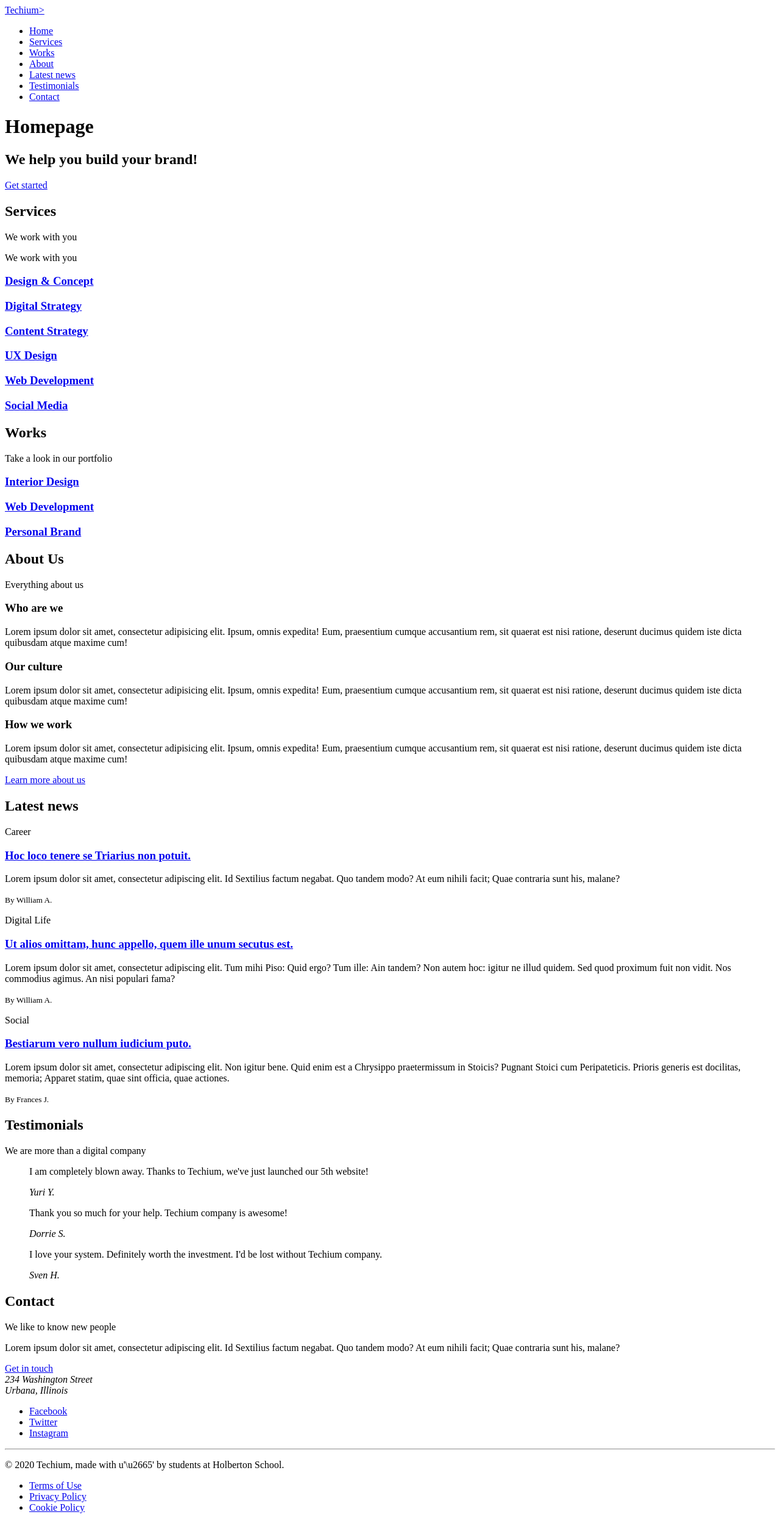
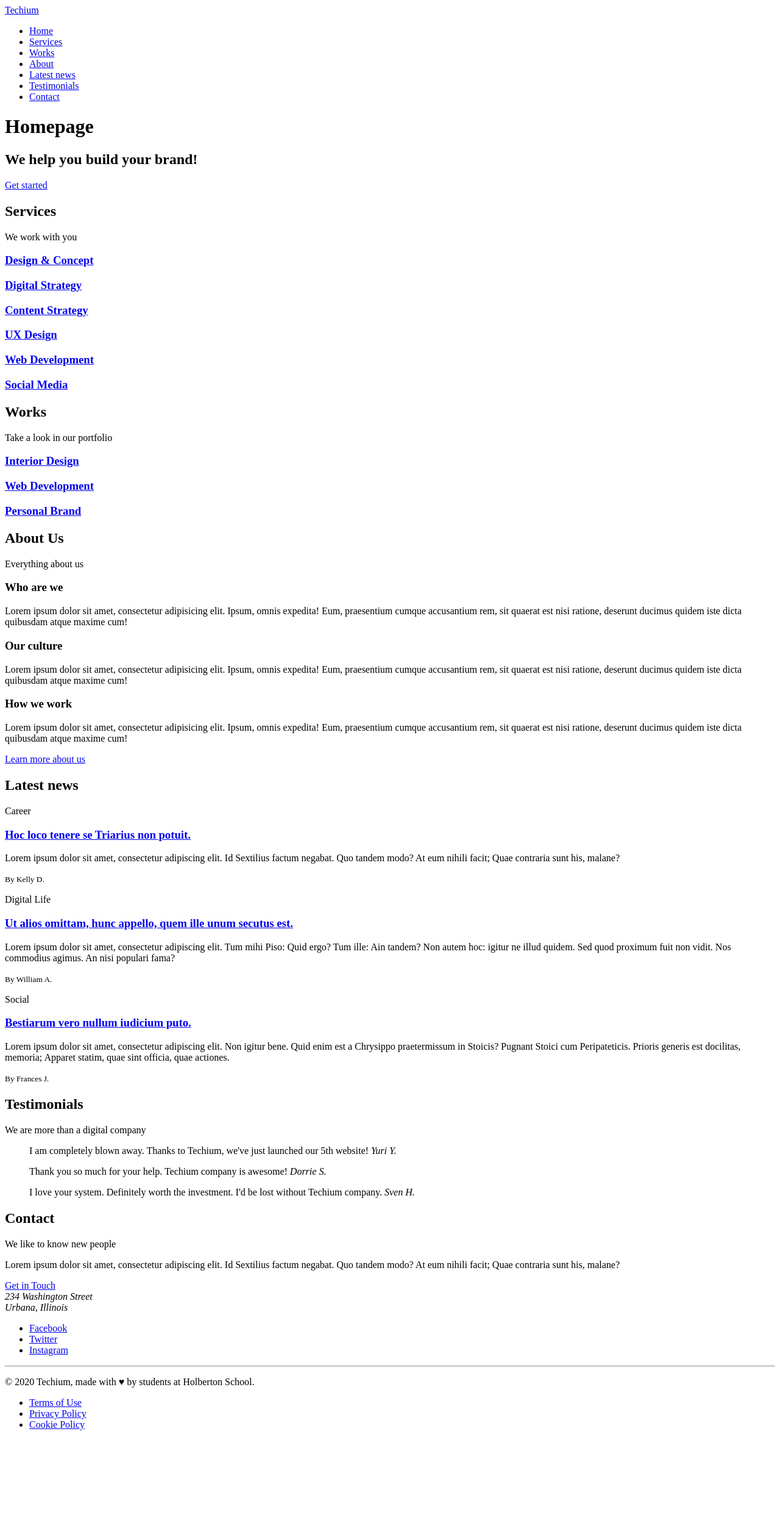
Before and after one commit to Eric-Obeng/alx-frontend, a plain HTML site: page 0x00-html_advanced/31-index.html in a window 1280 px wide. Shown: the whole page at 61% size. After the commit the page ends 2361 px from the top, so only its background shows below. Drawn offline with Linux system fonts and the light colour scheme.

Commit message:
task modified

```diff
--- a/0x00-html_advanced/31-index.html
+++ b/0x00-html_advanced/31-index.html
@@ -1,52 +1,59 @@
 <!DOCTYPE html>
 <html lang="en" dir="ltr">
     <head>
-        <meta charset="utf=8">
-        <meta name="viewport" content="width=device-width, initial-scale=1.0, viewport-fit=cover">
-
+        <meta charset="utf-8">
+        <meta name="viewport" content="width=device-width, initial-scale=1, viewport-fit=cover">
         <title>Homepage - Techium</title>
         <meta name="description" content="Techium is a digital agency">
-
         <link rel="icon" type="image/x-icon" href="./favicon.ico">
-        <link rel="icon" type="image/png" href="./favicon.png">
+        <link rel="icon" type="image/png" href="./favicon-32x32.png">
     </head>
-
     <body>
 
-      <!-- Header -->
+        <!-- ==================== Header ==================== -->
         <header>
             <div>
+
                 <div>
-		    <a href="/">
-		        <span>Techium></span>
-		    </a>
+                    <a href="/"><span>Techium</span></a>
                 </div>
+
                 <nav>
                     <ul>
                         <li><a href="/">Home</a></li>
-			<li><a href="#services">Services</a></li>
-			<li><a href="#works">Works</a></li>
-			<li><a href="#about">About</a></li>
-			<li><a href="#latest_news">Latest news</a></li>
-			<li><a href="#testimonials">Testimonials</a></li>
-			<li><a href="#contact">Contact</a></li>
+                        <li><a href="services">Services</a></li>
+                        <li><a href="works">Works</a></li>
+                        <li><a href="about">About</a></li>
+                        <li><a href="latest_news">Latest news</a></li>
+                        <li><a href="testimonials">Testimonials</a></li>
+                        <li><a href="contact">Contact</a></li>
                     </ul>
                 </nav>
+
             </div>
         </header>
 
-	<!-- Main -->
+        <!-- ==================== Main ==================== -->
         <main>
             <h1>Homepage</h1>
 
-	    <!-- Hero section -->
-            <section><div><h2>We help you build your brand!</h2><a href="#">Get started</a></div></section>
-
-	    <!-- Services section -->
+            <!-- +++++ Hero section +++++ -->
             <section>
                 <div>
-	            <header><h2>Services</h2><p>We work with you</p></header>
+                    <h2>We help you build your brand!</h2>
+                    <a href="#">Get started</a>
+                </div>
+            </section>
+
+            <!-- +++++ Services section +++++ -->
+            <section>
+                <div>
+
+                    <header>
+                        <h2>Services</h2>
                         <p>We work with you</p>
+                    </header>
+
                     <div>
                         <h3><a href="#">Design & Concept</a></h3>
                         <h3><a href="#">Digital Strategy</a></h3>
@@ -55,106 +62,163 @@
                         <h3><a href="#">Web Development</a></h3>
                         <h3><a href="#">Social Media</a></h3>
                     </div>
+
                 </div>
             </section>
 
-	    <!-- Works section -->
+            <!-- +++++ Works section +++++ -->
             <section>
                 <div>
-	            <header><h2>Works</h2><p>Take a look in our portfolio</p></header>
+
+                    <header>
+                        <h2>Works</h2>
+                        <p>Take a look in our portfolio</p>
+                    </header>
+
                     <div>
-		       <article><h3><a href="#">Interior Design</a></h3></article>
-		       <article><h3><a href="#">Web Development</a></h3></article>
-		       <article><h3><a href="#">Personal Brand</a></h3></article>
+                        <article>
+                            <h3><a href="#">Interior Design</a></h3>
+                        </article>
 
+                        <article>
+                            <h3><a href="#">Web Development</a></h3>
+                        </article>
+
+                        <article>
+                            <h3><a href="#">Personal Brand</a></h3>
+                        </article>
                     </div>
+
                 </div>
             </section>
 
-	    <!-- About Us section -->
+            <!-- +++++ About Us section +++++ -->
             <section>
                 <div>
-		    <header><h2>About Us</h2><p>Everything about us</p></header>
+
+                    <header>
+                        <h2>About Us</h2>
+                        <p>Everything about us</p>
+                    </header>
+
                     <div>
                         <h3>Who are we</h3>
                         <p>Lorem ipsum dolor sit amet, consectetur adipisicing elit. Ipsum, omnis expedita! Eum, praesentium cumque accusantium rem, sit quaerat est nisi ratione, deserunt ducimus quidem iste dicta quibusdam atque maxime cum!</p>
+
                         <h3>Our culture</h3>
                         <p>Lorem ipsum dolor sit amet, consectetur adipisicing elit. Ipsum, omnis expedita! Eum, praesentium cumque accusantium rem, sit quaerat est nisi ratione, deserunt ducimus quidem iste dicta quibusdam atque maxime cum!</p>
+
                         <h3>How we work</h3>
                         <p>Lorem ipsum dolor sit amet, consectetur adipisicing elit. Ipsum, omnis expedita! Eum, praesentium cumque accusantium rem, sit quaerat est nisi ratione, deserunt ducimus quidem iste dicta quibusdam atque maxime cum!</p>
                     </div>
+
                     <a href="about.html">Learn more about us</a>
+
                 </div>
             </section>
 
-	    <!-- Latest news section -->
+            <!-- +++++ Latest news section +++++ -->
             <section>
                 <div>
-                    <header><h2>Latest news</h2></header>
+
+                    <header>
+                        <h2>Latest news</h2>
+                    </header>
+
                     <div>
+
                         <article>
+
                             <p>Career</p>
                             <h3><a href="#">Hoc loco tenere se Triarius non potuit.</a></h3>
                             <p>Lorem ipsum dolor sit amet, consectetur adipiscing elit. Id Sextilius factum negabat. Quo tandem modo? At eum nihili facit; Quae contraria sunt his, malane?</p>
-                    <small>By William A.</small>
+                            <small>By Kelly D.</small>
+
                         </article>
+
                         <article>
+
                             <p>Digital Life</p>
                             <h3><a href="#">Ut alios omittam, hunc appello, quem ille unum secutus est.</a></h3>
                             <p>Lorem ipsum dolor sit amet, consectetur adipiscing elit. Tum mihi Piso: Quid ergo? Tum ille: Ain tandem? Non autem hoc: igitur ne illud quidem. Sed quod proximum fuit non vidit. Nos commodius agimus. An nisi populari fama?</p>
                             <small>By William A.</small>
 
                         </article>
+
                         <article>
+
                             <p>Social</p>
                             <h3><a href="#">Bestiarum vero nullum iudicium puto.</a></h3>
                             <p>Lorem ipsum dolor sit amet, consectetur adipiscing elit. Non igitur bene. Quid enim est a Chrysippo praetermissum in Stoicis? Pugnant Stoici cum Peripateticis. Prioris generis est docilitas, memoria; Apparet statim, quae sint officia, quae actiones.</p>
                             <small>By Frances J.</small>
 
                         </article>
+
                     </div>
+
                 </div>
             </section>
 
-	    <!-- Testimonials section -->
+            <!-- +++++ Testimonials section +++++ -->
             <section>
                 <div>
-	            <header><h2>Testimonials</h2><p>We are more than a digital company</p></header>
+
+                    <header>
+                        <h2>Testimonials</h2>
+                        <p>We are more than a digital company</p>
+                    </header>
+
                     <div>
                         <article>
-			    <blockquote cite="Yuri Y.">
-			        <p>I am completely blown away. Thanks to Techium, we've just launched our 5th website!</p>
+                            <blockquote>
+                                I am completely blown away. Thanks to Techium, we've just launched our 5th website!
                                 <cite>Yuri Y.</cite>
+                            </blockquote>
                         </article>
+
                         <article>
-			    <blockquote cite="Dorrie S.">
-		                <p>Thank you so much for your help. Techium company is awesome!</p>
+                            <blockquote>
+                                Thank you so much for your help. Techium company is awesome!
                                 <cite>Dorrie S.</cite>
+                            </blockquote>
                         </article>
+
                         <article>
-			    <blockquote cite="Sven H.">
-			        <p>I love your system. Definitely worth the investment. I'd be lost without Techium company.</p>
+                            <blockquote>
+                                I love your system. Definitely worth the investment. I'd be lost without Techium company.
                                 <cite>Sven H.</cite>
+                            </blockquote>
                         </article>
                     </div>
+
                 </div>
             </section>
 
-	    <!-- Contact section -->
+            <!-- +++++ Contact section +++++ -->
             <section>
                 <div>
-	            <header><h2>Contact</h2><p>We like to know new people</p></header>
+
+                    <header>
+                        <h2>Contact</h2>
+                        <p>We like to know new people</p>
+                    </header>
+
                     <div>
                         <p>Lorem ipsum dolor sit amet, consectetur adipiscing elit. Id Sextilius factum negabat. Quo tandem modo? At eum nihili facit; Quae contraria sunt his, malane?</p>
                     </div>
-		    <a href="contact.html">Get in touch</a>
+
+                    <a href="contact.html">Get in Touch</a>
+
                 </div>
             </section>
+
         </main>
 
-	<!-- Footer -->
+        <!-- ==================== Footer ==================== -->
         <footer>
+
             <address>234 Washington Street<br>Urbana, Illinois</address>
+
             <div>
                 <ul>
                     <li><a href="https://www.facebook.com/HolbertonSchool/">Facebook</a></li>
@@ -164,7 +228,7 @@
             </div>
 
             <hr>
-            <p>&copy; 2020 Techium, made with u'\u2665' by students at Holberton School.</p>
+            <p>© 2020 Techium, made with ♥ by students at Holberton School.</p>
 
             <div>
                 <ul>
@@ -173,7 +237,8 @@
                     <li><a href="#">Cookie Policy</a></li>
                 </ul>
             </div>
+
         </footer>
+
     </body>
-
 </html>
```
Lines whose indentation alone changed are shown as unchanged.
